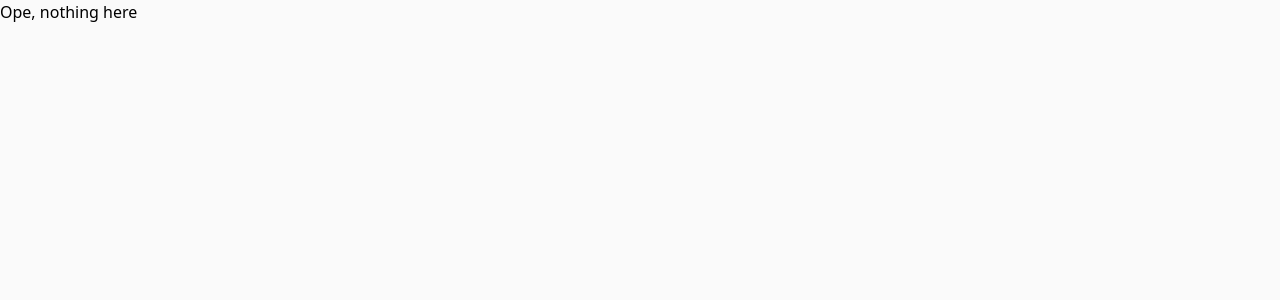
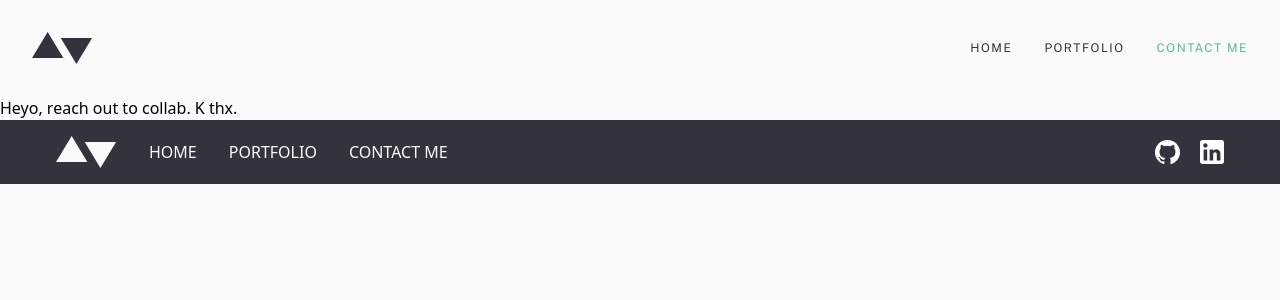
Before and after one commit to kellyky/Portfolio, a React (Vite) app: page /contact in a window 1280 px wide. Shown: the top 300 px of the page. Built offline with nearby package versions, Linux system fonts and the light colour scheme.

Commit message:
Add contact layout
- i.e. contact page skeleton

```diff
--- /dev/null
+++ b/src/layouts/ContactLayout.jsx
@@ -0,0 +1,19 @@
+import { Outlet } from 'react-router-dom'
+import Header from '../components/Header/Header'
+import Contact from '../components/Contact/Contact'
+import Footer from '../components/Footer/Footer'
+import ScrollToTop from '../components/ScrollToTop/ScrollToTop'
+import { ModalContextProvider } from '../store/modal-context'
+
+export default function ContactLayout () {
+  return (
+    <>
+      <ModalContextProvider>
+        <ScrollToTop />
+        <Header />
+        <Outlet />
+        <Footer />
+      </ModalContextProvider>
+    </>
+  )
+}
--- /dev/null
+++ b/src/pages/ContactPage.jsx
@@ -0,0 +1,9 @@
+function ContactPage () {
+  return (
+    <>
+      <h1>Heyo, reach out to collab. K thx.</h1>
+    </>
+  )
+}
+
+export const Component = ContactPage
--- a/src/routes.jsx
+++ b/src/routes.jsx
@@ -1,5 +1,6 @@
 import { createBrowserRouter, RouterProvider } from 'react-router-dom'
 import RootLayout from './Layouts/RootLayout'
+import ContactLayout from './Layouts/ContactLayout'
 import LandingPage from './pages/LandingPage'
 import Loading from './components/Loading/Loading'
 
@@ -21,6 +22,17 @@ const router = createBrowserRouter(
       ]
     },
     {
+      path: '/contact',
+      element: <ContactLayout />,
+      children: [
+        {
+          index: true,
+          lazy: () => import('./pages/ContactPage.jsx'),
+          HydrateFallback: Loading
+        }
+      ]
+    },
+    {
       path: '*',
       lazy: () => import('./pages/NotFoundPage.jsx'),
       HydrateFallback: Loading
```
